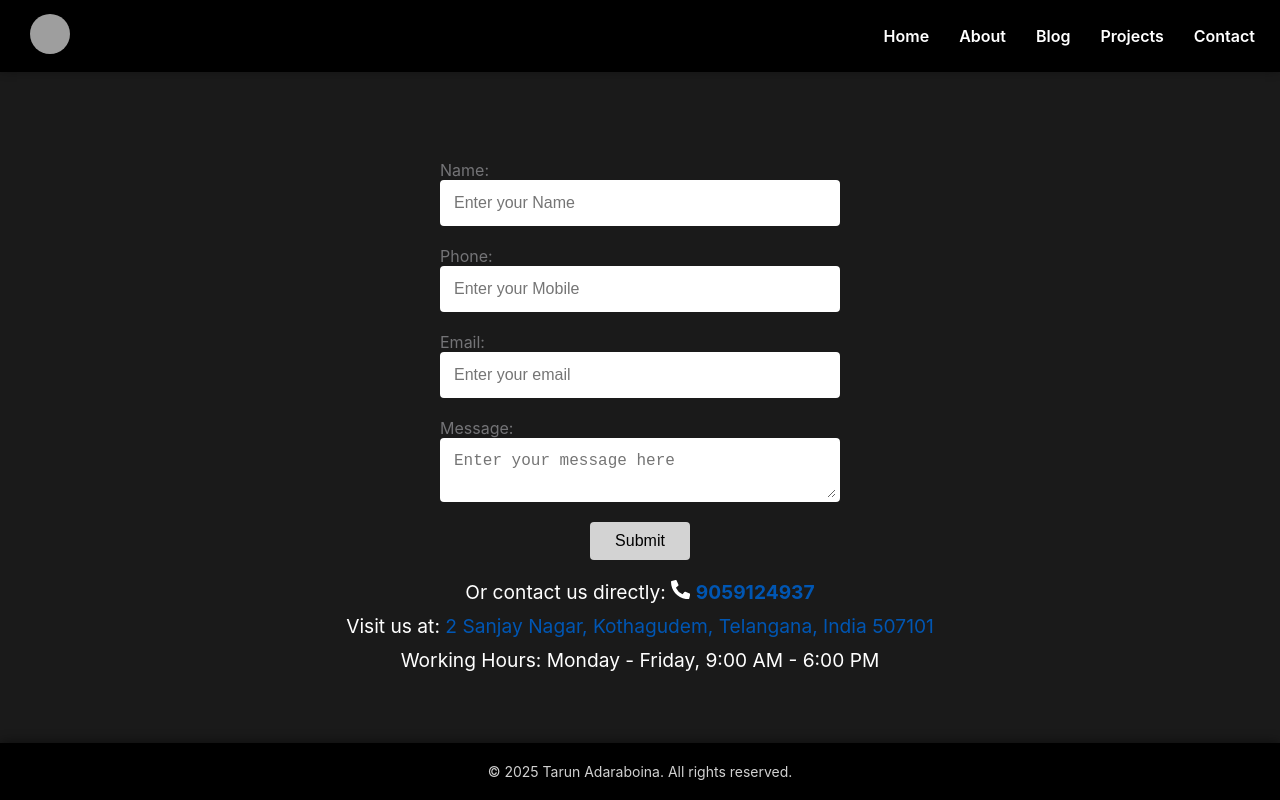
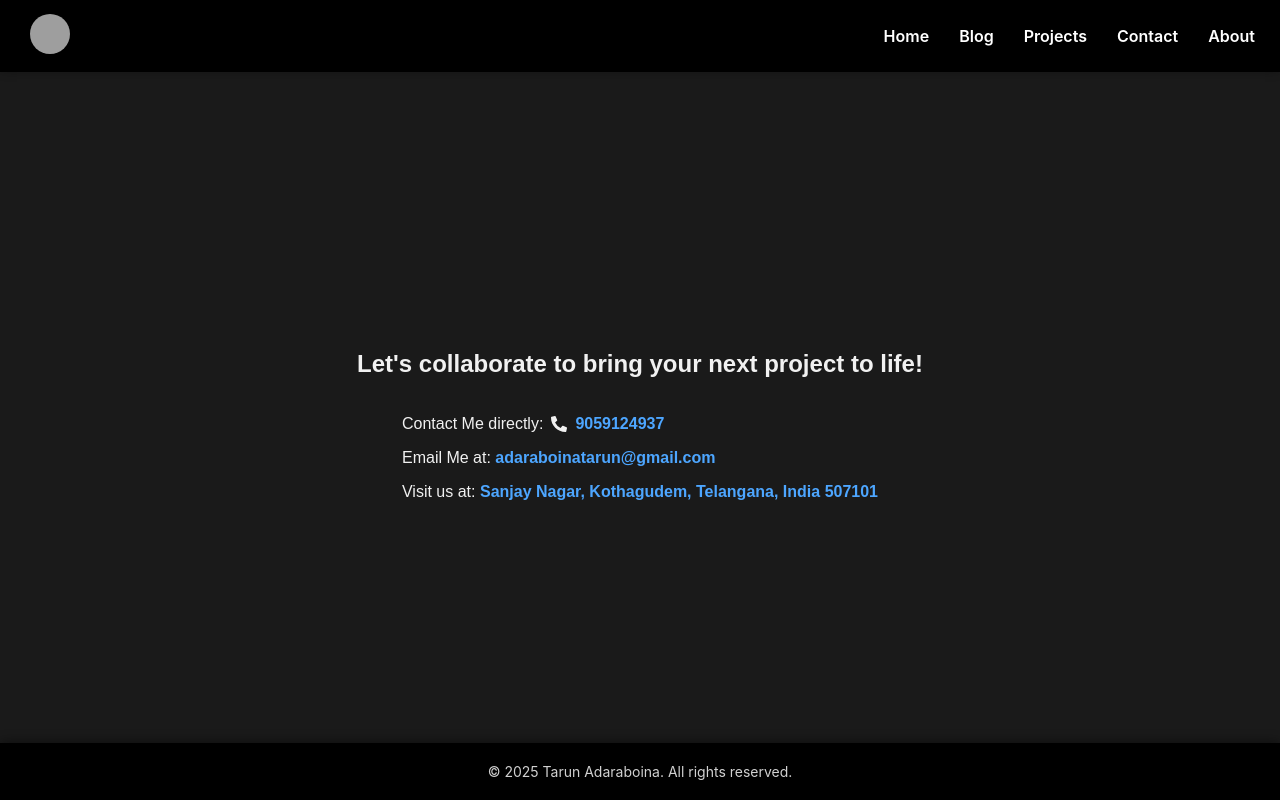
Before and after one commit to TarunAdaraboina/portfolio, a React (Create React App) app: page /contact in a window 1280 px wide. Built offline with nearby package versions, Linux system fonts and the light colour scheme; grey boxes are pictures that could not be loaded.

Commit message:
portfolio

```diff
--- a/src/components/Blog/index.css
+++ b/src/components/Blog/index.css
@@ -1,8 +1,13 @@
+
 .blog-section {
   padding: 40px;
   background-color: #f9f9f9;
-    text-align: center;
+  display: flex;
+  justify-content: center;
+  align-items: center;
+  flex-direction: column;
   background-color: #1a1a1a; /* Black background */
+  overflow-y: auto;
 }
 
 .blog-section h2 {
--- a/src/components/Contact/index.css
+++ b/src/components/Contact/index.css
@@ -1,143 +1,86 @@
-/* Default styles for larger screens (above 768px) */
-.form-container {
+/* Professional styling for the Contact component */
+
+.contact-container {
   display: flex;
   flex-direction: column;
   align-items: center;
   justify-content: center;
-    padding: 20px;
-    margin: 0;
-    background-color: #1a1a1a;
+  padding: 2rem;
+  background-color: #1a1a1a; /* Dark background */
+  color: #f1f1f1; /* Light text */
+  font-family: 'Arial', sans-serif;
+  gap: 1.5rem;
+  box-shadow: 0 4px 6px rgba(0, 0, 0, 0.1);
+  height: 90vh;
   width: 100%;
-    height: 86vh;
-    box-shadow: 0 4px 8px rgba(0, 0, 0, 0.1);
-    text-align: center;
-}
-
-.contact {
-    color: #fff;
-    font-size: 3rem;
-}
-
-.submit-message {
-    font-family: sans-serif;
-    font-size: 2.5rem;
-    color: #fff;
-}
-
-.input-container {
-    display: flex;
-    flex-direction: column;
-    align-items: flex-start;
-    width: 100%;
-}
-
-.input-container label {
-    color: #747477;
-}
-
-/* Input fields with hover effect */
-input[type="text"], input[type="email"], textarea {
-    width: 400px;
-    padding: 10px;
-    margin-bottom: 20px;
-    border: 4px solid #fff;
-    border-radius: 4px;
-    font-size: 1rem;
-    background-color: #fff;
-    transition: border-color 0.3s ease, box-shadow 0.3s ease; /* Smooth transition for border and shadow */
-}
-
-/* Hover effect */
-input[type="text"]:hover, input[type="email"]:hover, textarea:hover {
-    border-color: #d3d3d3;   /* Change border color on hover */
-    box-shadow: 0 0 8px rgba(0, 123, 255, 0.5); /* Add subtle shadow effect */
-}
-
-/* Focus effect */
-input[type="text"]:focus, input[type="email"]:focus, textarea:focus {
-    border-color: #d3d3d3;
-    outline: none;
-}
-
-button {
-    width: 200px;
-    padding: 10px;
-    background-color: #d3d3d3;
-    color: #000;
-    border: none;
-    border-radius: 4px;
-    font-size: 1rem;
-    width: 100px;
-    cursor: pointer;
   transition: background-color 0.3s ease;
 }
 
-button:hover {
-    background-color: #1a1a1a;
+.contact-container:hover {
+  background-color: #111;
 }
 
-/* Direct Contact Section */
-.direct-contact {
-    font-size: 1.2rem;
-    color: #fff;
-    text-align: center;
-    margin-top: 20px;
+.contact-title{
+  font-size: 1.5rem;
+  margin-bottom: 10px;
 }
 
-.direct-contact a {
-    color: #0056b3; /* A blue color for the phone number link */
+.contact-container p {
+  margin: 0;
+  font-size: 1rem;
+  line-height: 1.5;
+  margin-bottom: 10px;
+}
+
+.contact-container a {
+  color: #4da6ff; /* Bright blue for links */
   text-decoration: none;
   font-weight: bold;
+  transition: color 0.3s ease;
 }
 
-.direct-contact a:hover {
-    text-decoration: underline; /* Underline on hover for better UX */
+.contact-container a:hover {
+  color: #1e90ff; /* Slightly brighter blue on hover */
 }
 
-/* Location and Working Hours */
-.contact-location,
-.working-hours {
+.direct-contact {
+  display: flex;
+  align-items: center;
   font-size: 1.2rem;
-    color: #fff;
-    text-align: center;
-    margin-top: 10px;
+  gap: 0.5rem;
 }
 
-.contact-location a {
-    color: #0056b3;
-    text-decoration: none;
+.contact-email {
+  font-size: 1.1rem;
 }
 
-.contact-location a:hover {
-    text-decoration: underline;
+.contact-location {
+  text-align: center;
+  font-size: 1rem;
 }
 
-/* Responsive design for mobile screens (max-width: 600px) */
-@media (max-width: 600px) {
-    .form-container {
-        padding: 15px;
+.working-hours {
+  font-size: 0.95rem;
+  color: #cccccc; /* Light gray for secondary text */
+}
+
+/* Responsive design */
+@media (max-width: 768px) {
+  .contact-container {
+      padding: 1rem;
       height: 90vh;
   }
 
-    .contact {
-        color: #fff;
-        font: 1.8rem sans-serif;
-        margin-bottom: 20px;
+  .contact-title{
+    font-size: 2rem;
+    margin-bottom: 10px;
   }
 
-    .input-container {
-        width: 100%;
-    }
-
-    input[type="text"], input[type="email"], textarea {
-        width: 100%; /* Input fields take full width on smaller screens */
-    }
-
-    button {
-        width: 100%; /* Ensure button takes full width on mobile screens */
+  .contact-container p {
+      font-size: 0.9rem;
   }
 
   .direct-contact {
-        font-size: 1rem; /* Slightly smaller text on mobile */
+      font-size: 1rem;
   }
 }
--- a/src/components/Contact/index.js
+++ b/src/components/Contact/index.js
@@ -1,4 +1,4 @@
-import React, { useState } from 'react';
+import React from 'react';
 import Header from '../Header';
 import Footer from '../Footer';
 import { FaPhoneAlt } from "react-icons/fa";
@@ -6,98 +6,18 @@ import { FaPhoneAlt } from "react-icons/fa";
 import './index.css';
 
 function Contact() {
-  const [formData, setFormData] = useState({
-    name: '',
-    phone: '',
-    email: '',
-    message: '',
-  });
-
-  const [submitted, setSubmitted] = useState(false); // State for submission status
-
-  const handleChange = (e) => {
-    const { name, value } = e.target;
-    setFormData({
-      ...formData,
-      [name]: value,
-    });
-  };
-
-  const handleSubmit = (e) => {
-    e.preventDefault();
-    if (!formData.name || !formData.phone || !formData.email) {
-      alert("All fields are required.");
-      return;
-    }
-    console.log(formData);
-    setSubmitted(true);
-  };
-
   return (
     <>
       <Header />
-      <div className="form-container">
-        {submitted ? (
-          <p className='submit-message'>Thank you for reaching out! We’ll get back to you within 24 hours.</p>
-        ) : (
-          <form onSubmit={handleSubmit}>
-            <div className='input-container'>
-              <label htmlFor="name" className='label'>Name:</label>
-              <input
-                type="text"
-                id="name"
-                name="name"
-                placeholder='Enter your Name'
-                value={formData.name}
-                onChange={handleChange}
-                required
-              />
-            </div>
-            <div className='input-container'>
-              <label htmlFor="phone" className='label'>Phone:</label>
-              <input
-                type="text"
-                id="phone"
-                name="phone"
-                placeholder='Enter your Mobile'
-                value={formData.phone}
-                onChange={handleChange}
-                required
-              />
-            </div>
-            <div className='input-container'>
-              <label htmlFor="email" className='label'>Email:</label>
-              <input
-                type="email"
-                id="email"
-                name="email"
-                placeholder='Enter your email'
-                value={formData.email}
-                onChange={handleChange}
-                required
-              />
-            </div>
-            <div className='input-container'>
-              <label htmlFor="message" className='label'>Message:</label>
-              <textarea
-                id="message"
-                name="message"
-                placeholder="Enter your message here"
-                value={formData.message}
-                onChange={handleChange}
-              />
-            </div>
-            <button type="submit">Submit</button>
-          </form>
-        )}
-        {/* Adding direct contact phone number */}
-        <p className='direct-contact'>Or contact us directly: <FaPhoneAlt /> <a href="tel:+9059124937">9059124937</a></p>
-        {/* Location */}
+      <div className="contact-container">
+        <h1 className='contact-title'> Let's collaborate to bring your next project to life!</h1>
+        <div className='contact-cont'>
+        <p className='direct-contact'>Contact Me directly: <FaPhoneAlt /> <a href="tel:+9059124937">9059124937</a></p>
+        <p className='contact-email'>Email Me at: <a href="mailto:adaraboinatarun@gmail.com">adaraboinatarun@gmail.com</a></p>
         <p className="contact-location">
-          Visit us at: <a href="https://www.google.com/maps" target="_blank" rel="noopener noreferrer">2 Sanjay Nagar, Kothagudem, Telangana, India 507101</a>
+          Visit us at: <a href="https://www.google.com/maps" target="_blank" rel="noopener noreferrer"> Sanjay Nagar, Kothagudem, Telangana, India 507101</a>
         </p>
-        {/* Working Hours */}
-        <p className="working-hours">Working Hours: Monday - Friday, 9:00 AM - 6:00 PM</p>
+        </div>
       </div>
       <Footer />
     </>
--- a/src/components/Header/index.js
+++ b/src/components/Header/index.js
@@ -16,11 +16,6 @@ function Header() {
             <FaHome className='header-icons' />
           </li>
         </Link>
-        <Link to="/about" className="link">
-          <li className="list">
-            <FaUserAlt className='header-icons' />
-          </li>
-        </Link>
         <Link to="/projects" className="link">
           <li className="list">
             <FaProjectDiagram className='header-icons' />
@@ -36,15 +31,17 @@ function Header() {
             <FaPhoneAlt className='header-icons' />
           </li>
         </Link>
+        <Link to="/about" className="link">
+          <li className="list">
+            <FaUserAlt className='header-icons' />
+          </li>
+        </Link>
       </ul>
 
       {/* Desktop Navigation */}
       <ul className="ul-list-desktop">
         <Link to="/" className="link">
           <li className="list">Home</li>
-        </Link>
-        <Link to="/about" className="link">
-          <li className="list">About</li>
         </Link>
         <Link to="/blog" className="link">
           <li className="list">Blog</li>
@@ -55,6 +52,9 @@ function Header() {
         <Link to="/contact" className="link">
           <li className="list">Contact</li>
         </Link>
+        <Link to="/about" className="link">
+          <li className="list">About</li>
+        </Link>
       </ul>
     </nav>
   );
--- a/src/components/Home/index.js
+++ b/src/components/Home/index.js
@@ -14,10 +14,7 @@ function Home() {
     <div className='container'>
       <h1 className='title'>Hi, I'm Tarun</h1>
       <p className="description"> a passionate MERN Stack Developer focused on building responsive and dynamic web applications. With expertise in React, Node.js, and MongoDB,
-        I create user-centric solutions that solve real-world problems. Let's collaborate to bring your next project to life!
-        </p>
-        <p className='mail'>
-           <a href="mailto:adaraboinatarun@gmail.com">adaraboinatarun@gmail.com</a>
+        I create user-centric solutions that solve real-world problems.
         </p>
 
       <div className="social-icons-container">
```
Also changed, not shown: src/components/Blog/index.js (+6 -6 lines). Lines whose indentation alone changed are shown as unchanged.
